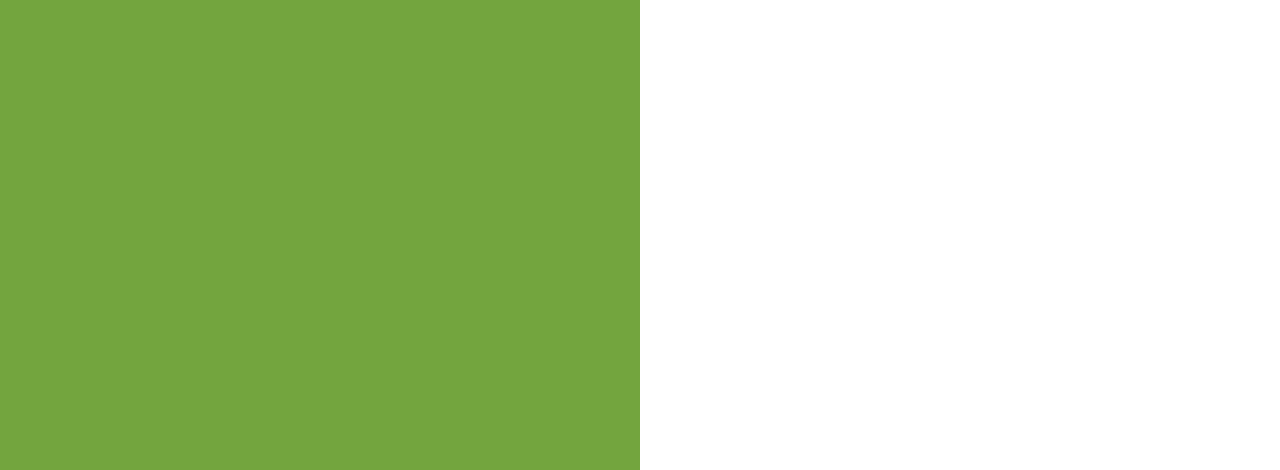
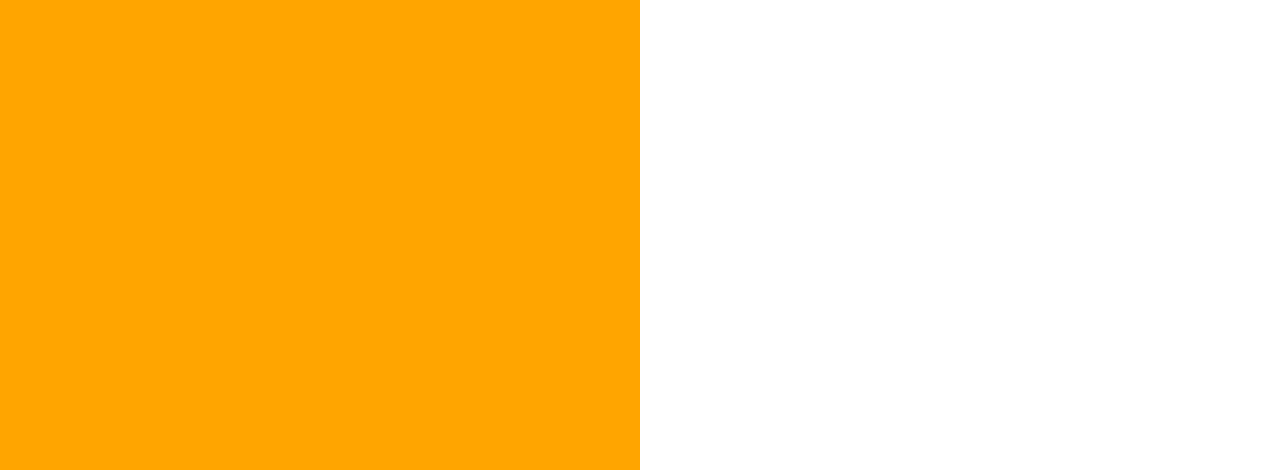
Before and after one commit to PAVANYA/aws-nodejs, a website: page index.html in a window 1280 px wide. Shown: the part 330-800 px from the top of the page. Drawn offline with Linux system fonts and the light colour scheme.

Commit message:
changed background to orange

```diff
--- a/index.html
+++ b/index.html
@@ -35,7 +35,7 @@
 
         text-align: right;
         padding-top: 11em;
-        background-color: #73A53E;
+        background-color: Orange;
 
       }
       .textColumn p {
```
